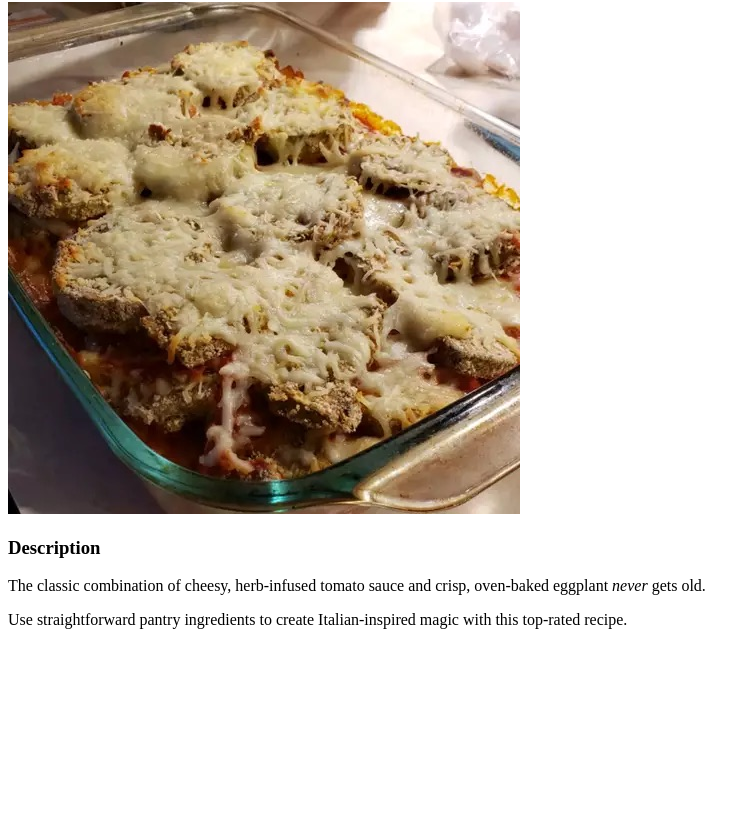
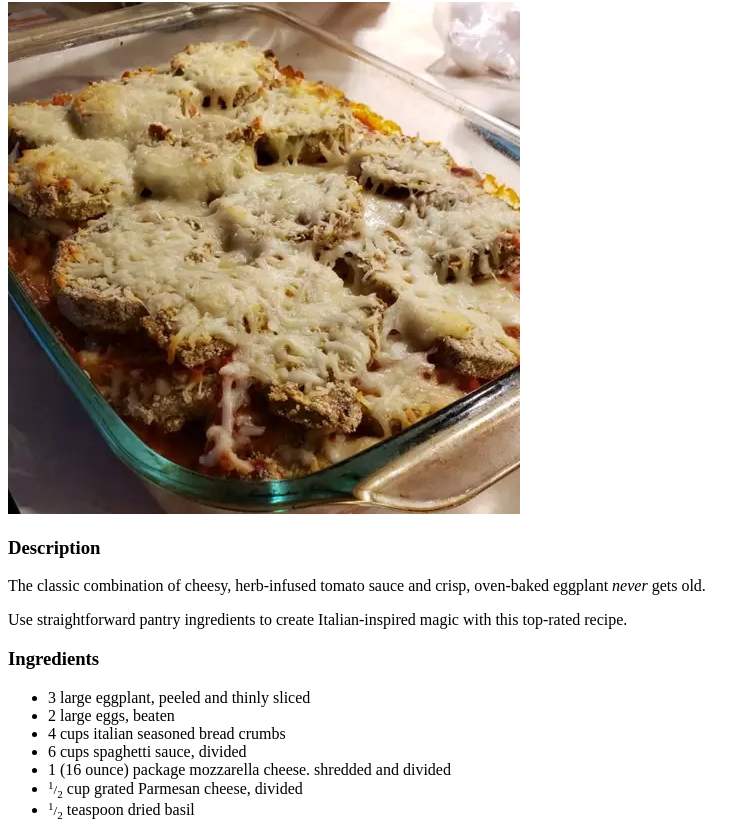
Before and after one commit to Wyv3e/odin-recipes, a plain HTML site: page recipes/eggplant_parmesan.html in a window 1280 px wide. Shown: the part 78-915 px from the top of the page, without its empty margins (0-756 px from the left). Before the commit the page ends 800 px from the top, so only its background shows below. Drawn offline with Linux system fonts and the light colour scheme.

Commit message:
Add ingredients ulist

```diff
--- a/recipes/eggplant_parmesan.html
+++ b/recipes/eggplant_parmesan.html
@@ -17,6 +17,18 @@
         <p>The classic combination of cheesy, herb-infused tomato sauce and crisp, oven-baked eggplant <em>never</em> gets old. </p>
 
         <p>Use straightforward pantry ingredients to create Italian-inspired magic with this top-rated recipe.</p>
+
+        <h3>Ingredients</h3>
+
+        <ul>
+            <li>3 large eggplant, peeled and thinly sliced</li>
+            <li>2 large eggs, beaten</li>
+            <li>4 cups italian seasoned bread crumbs</li>
+            <li>6 cups spaghetti sauce, divided</li>
+            <li>1 (16 ounce) package mozzarella cheese. shredded and divided</li>
+            <li><small><sup>1</sup>/<sub>2</sub></small> cup grated Parmesan cheese, divided</li>
+            <li><small><sup>1</sup>/<sub>2</sub></small> teaspoon dried basil</li>
+        </ul>
     </body>
 
 </html>
```
